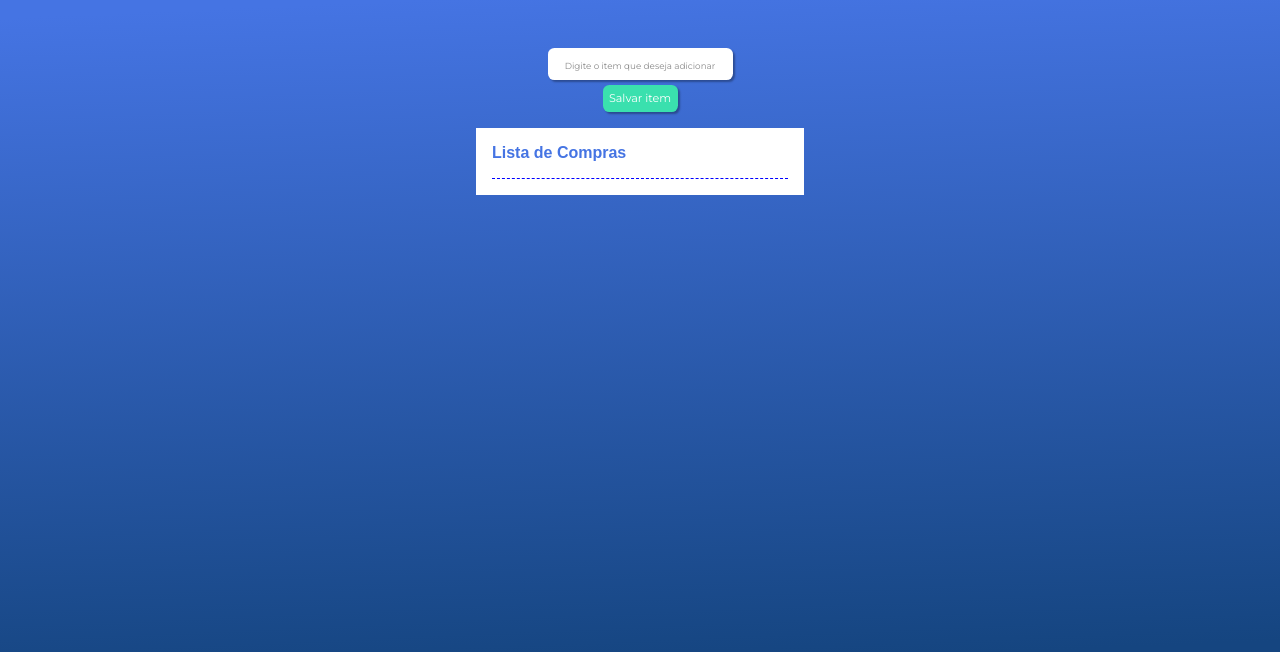
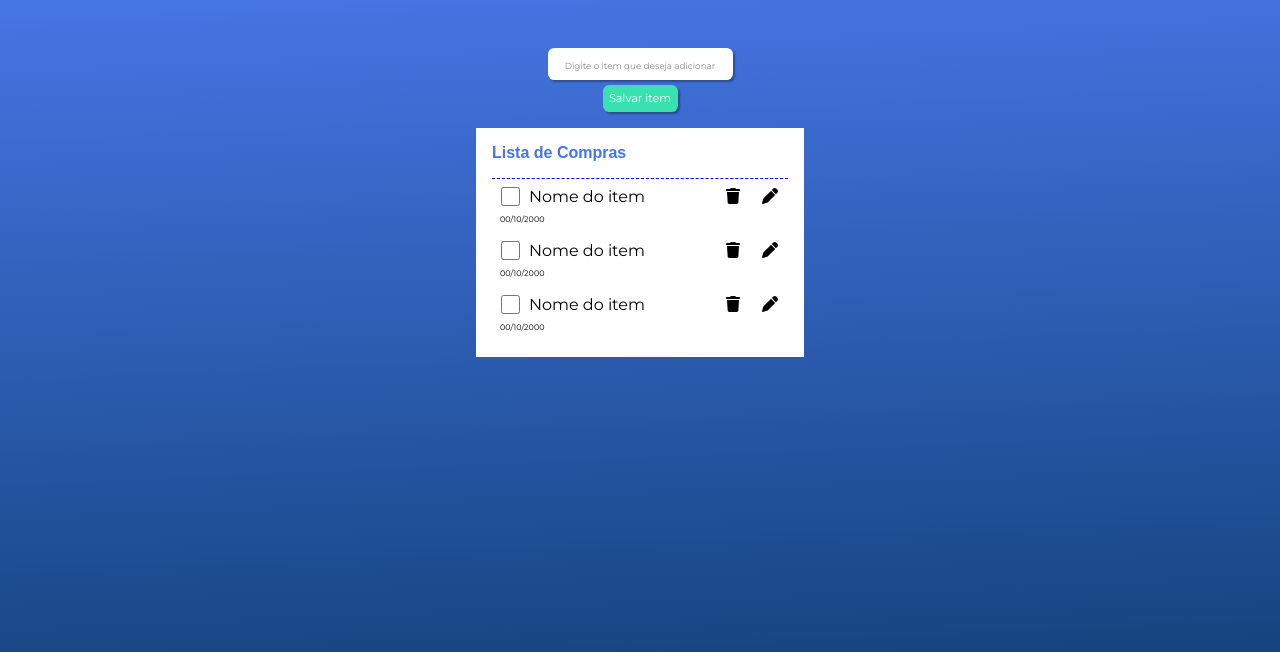
Before and after one commit to gilbertogoncalvesdelima/Lista-De-Compras-Angular, an Angular app: page / in a window 1280 px wide. Shown: the top 652 px of the page. Built offline with nearby package versions, Linux system fonts and the light colour scheme; a web font is replaced by a local one.

Commit message:
foi utilizado o ngFor, toda vez que percorrer este array, estou passando uma propriedade para dentro desta variavel item

```diff
--- a/src/app/app.component.html
+++ b/src/app/app.component.html
@@ -4,6 +4,10 @@
   <div class="container">
     <div class="lista">
       <h4 class="title-list">Lista de Compras</h4>
+      <!--Tem o array, toda vez que percorrer este array, estou passando a propriedade para dentro desta variavel item -->
+      <div *ngFor="let item of listaDeCompra">
+      <app-item></app-item>
+      </div>
     </div>
   </div>
 </section>
```
